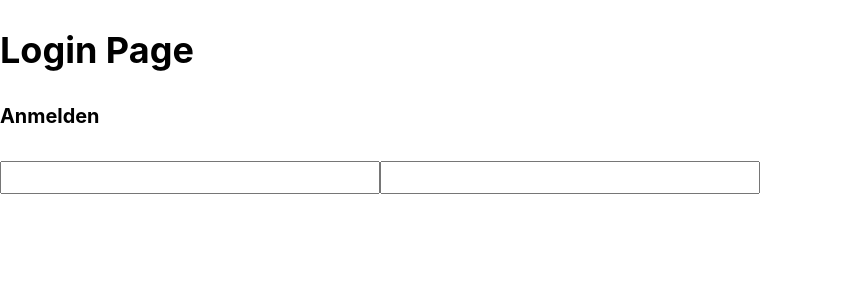
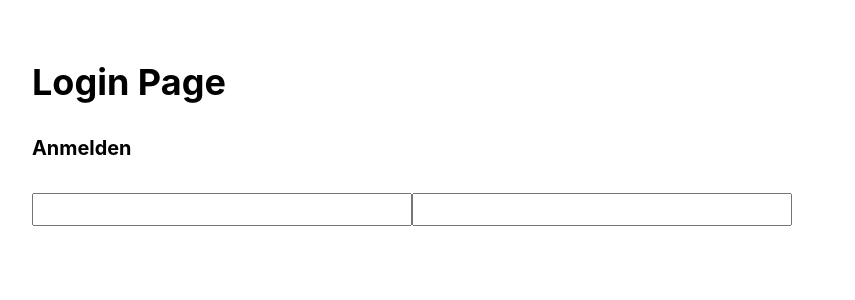
Before and after one commit to hulkthedev/portfolio-tracker-ui, a Next.js app: page /login in a window 1280 px wide. Shown: the top 300 px of the page, without its empty margins (0-855 px from the left). Built offline with nearby package versions, Linux system fonts and the light colour scheme.

Commit message:
add new layout

```diff
--- a/components/layouts/layout.js
+++ b/components/layouts/defaultLayout.js
@@ -1,19 +1,16 @@
 import Head from 'next/head';
-import Navbar from "../navigation/navbar";
-import styles from './layout.module.css';
+import styles from './defaultLayout.module.css';
 
-export default function Layout({ children }) {
+export default function DefaultLayout({ children }) {
     return (
         <>
             <Head>
-                <title>Layouts Example</title>
+                <title>Portfolio Tracker</title>
             </Head>
 
             <main className={styles.main}>
                 {children}
             </main>
-
-            <Navbar />
         </>
     );
 }
--- /dev/null
+++ b/components/layouts/defaultLayout.module.css
@@ -0,0 +1,9 @@
+.main {
+    display: flex;
+    height: calc(100vh - 64px);
+    background-color: white;
+}
+
+.main > section {
+    padding: 32px;
+}
--- a/components/navigation/navbar.js
+++ b/components/navigation/navbar.js
@@ -15,5 +15,5 @@ export default function Navbar() {
                 <a>Settings</a>
             </Link>
         </div>
-    )
+    );
 }
--- a/pages/login.jsx
+++ b/pages/login.jsx
@@ -1,19 +1,20 @@
+import Head from "next/head";
 import Signup from "../components/login/signup";
-import Head from "next/head";
-import styles from "../components/layouts/layout.module.css";
-import Navbar from "../components/navigation/navbar";
+import DefaultLayout from "../components/layouts/defaultLayout";
 
 export default function Login() {
     return (
-        <>
-            <Head>
-                <title>Login</title>
-            </Head>
-
-            <section>
-                <h2>Login Page</h2>
-                <Signup />
-            </section>
-        </>
+        <section>
+            <h2>Login Page</h2>
+            <Signup />
+        </section>
     );
 }
+
+Login.getLayout = function getLayout(page) {
+    return (
+        <DefaultLayout>
+            { page }
+        </DefaultLayout>
+    );
+};
```
Also changed, not shown: components/layouts/appLayout.js (added, +19 -0 lines), pages/overview.jsx (+4 -4 lines), components/layouts/appLayout.module.css (renamed from components/layouts/layout.module.css).
